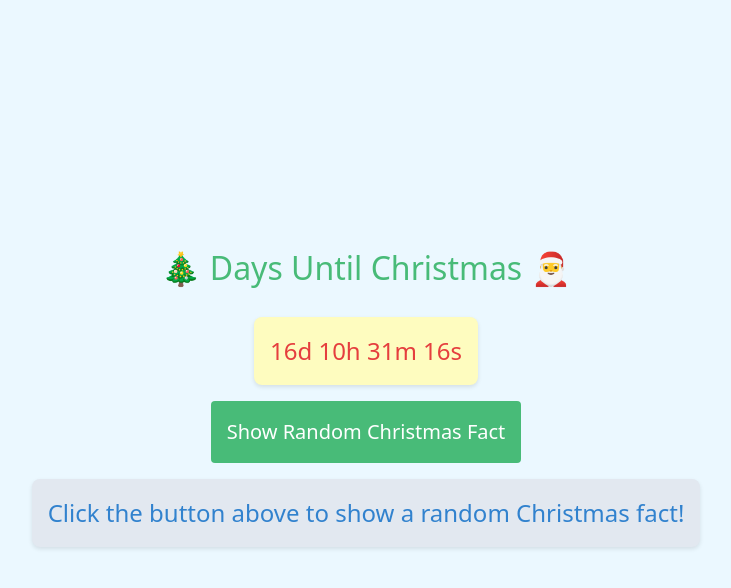
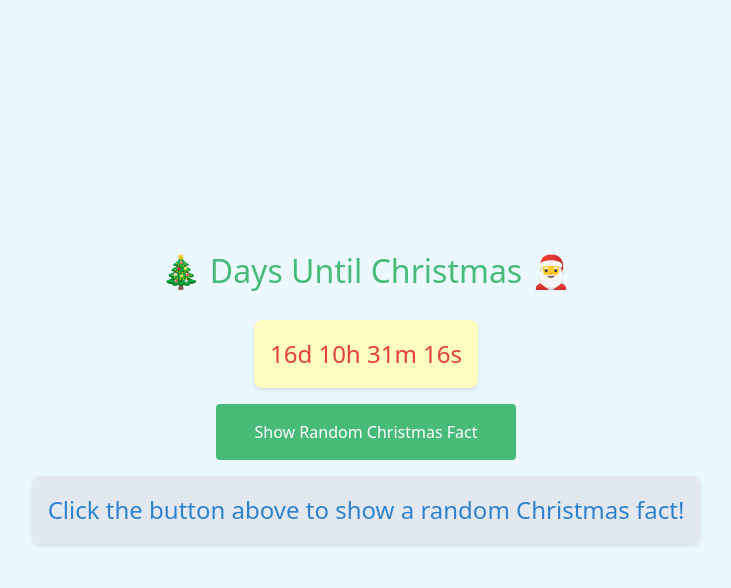
Before and after one commit to KdntNinja/ChristmasCalendar, a FastAPI app: page / in a window 1280 px wide. Shown: the top 588 px of the page, without its empty margins (274-1005 px from the left). Run offline with FastAPI, Linux system fonts and the light colour scheme.

Commit message:
Update index.html

```diff
--- a/templates/index.html
+++ b/templates/index.html
@@ -87,6 +87,10 @@
             color: #fff;
             padding: 1rem;
             border-radius: 0.25rem;
+            width: 80%;
+            max-width: 300px;
+            font-size: 1rem;
+            cursor: pointer;
         }
         #fact {
             font-size: 1.5rem;
```
